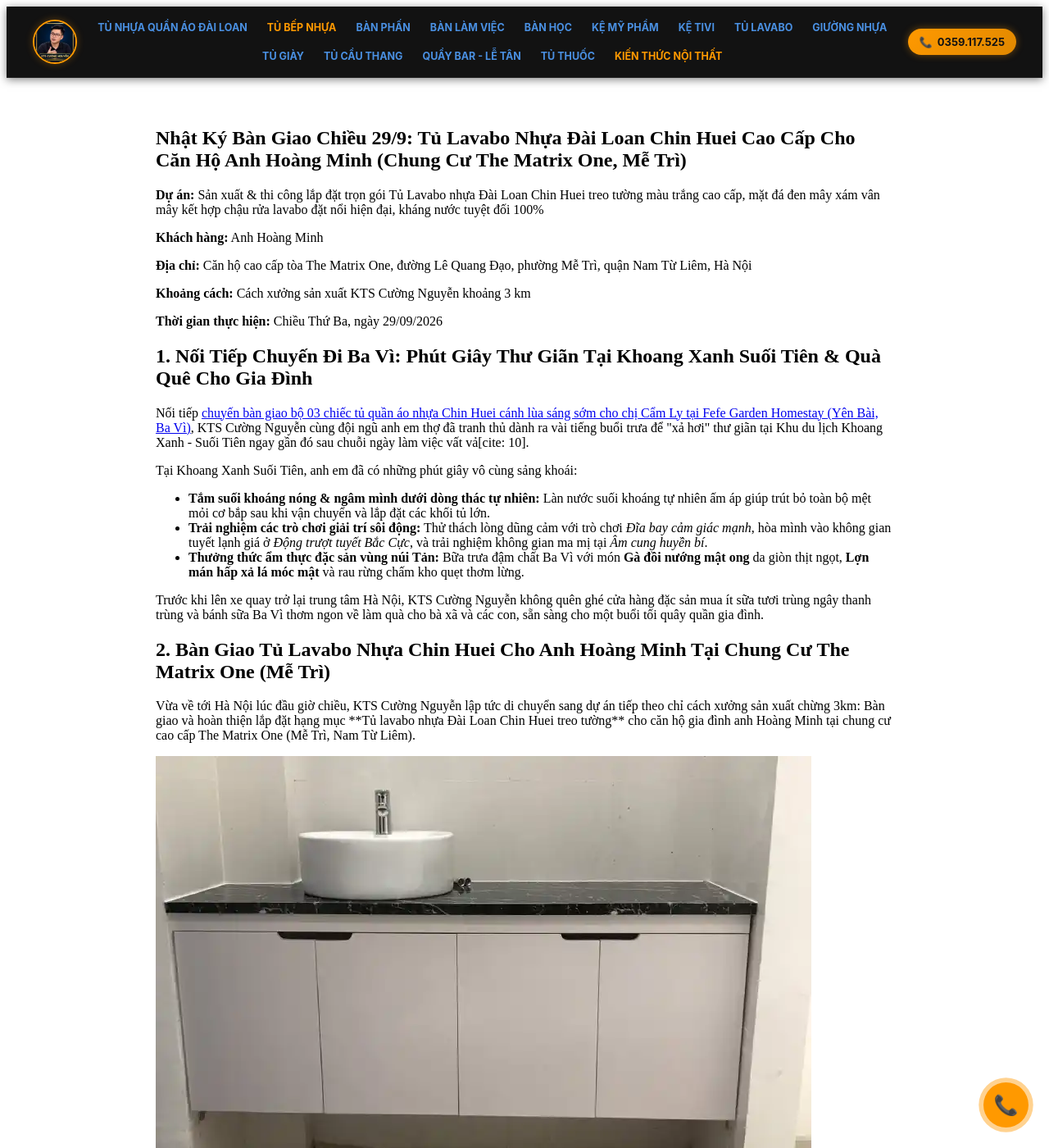
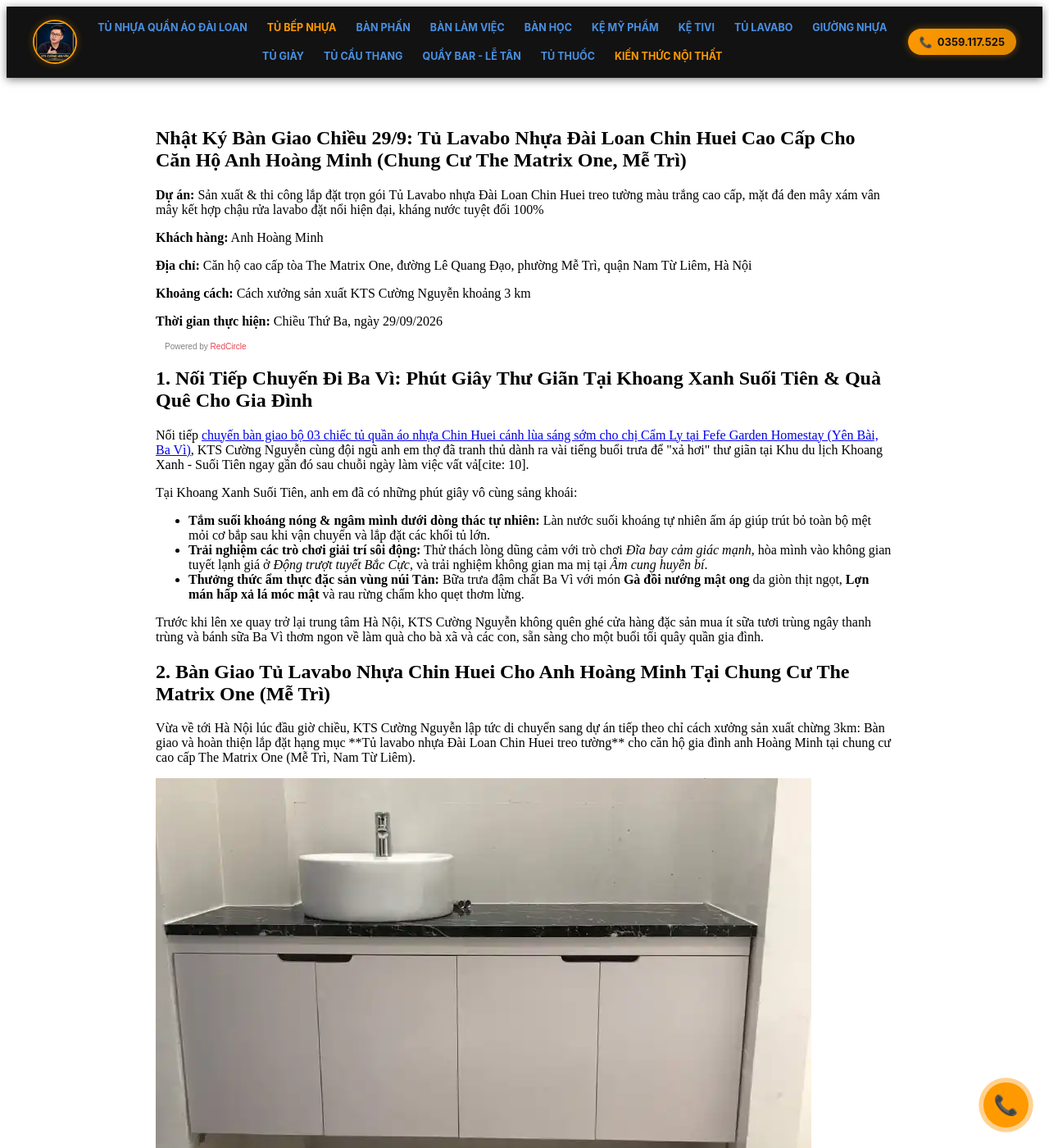
Before and after one commit to noithatchinhuei/ktscuongnguyen.github.io, a Jekyll site: the page built from du-an/tu-lavabo-nhua-dai-loan-matrix-one.html, in a window 1280 px wide and 1400 px high. Shown: the whole window at 82% size. Built offline with Jekyll 4.4.1, drawn with Linux system fonts in a browser that asks for light colours; a script that is not in the unit is left out.

Commit message:
Update tu-lavabo-nhua-dai-loan-matrix-one.html

```diff
--- a/du-an/tu-lavabo-nhua-dai-loan-matrix-one.html
+++ b/du-an/tu-lavabo-nhua-dai-loan-matrix-one.html
@@ -14,7 +14,24 @@ description: "Nhật ký chiều 29/9: Sau khi bàn giao 3 tủ quần áo tại
         <p><strong>Khoảng cách:</strong> Cách xưởng sản xuất KTS Cường Nguyễn khoảng 3 km</p>
         <p><strong>Thời gian thực hiện:</strong> Chiều Thứ Ba, ngày 29/09/2026</p>
     </div>
-
+<script async defer onload="redcircleIframe();" src="https://api.podcache.net/embedded-player/sh/9e8040ef-9777-487b-bc6e-672c41279bdf/ep/10c43973-cb7d-4728-82be-b9faf32ce793"></script>
+    <div class="redcirclePlayer-10c43973-cb7d-4728-82be-b9faf32ce793"></div>
+    <style>
+    .redcircle-link:link {
+        color: #ea404d;
+        text-decoration: none;
+    }
+    .redcircle-link:hover {
+        color: #ea404d;
+    }
+    .redcircle-link:active {
+        color: #ea404d;
+    }
+    .redcircle-link:visited {
+        color: #ea404d;
+    }
+</style>
+<p style="margin-top:3px;margin-left:11px;font-family: sans-serif;font-size: 10px; color: gray;">Powered by <a class="redcircle-link" href="https://redcircle.com?utm_source=rc_embedded_player&utm_medium=web&utm_campaign=embedded_v1">RedCircle</a></p>
     <h2>1. Nối Tiếp Chuyến Đi Ba Vì: Phút Giây Thư Giãn Tại Khoang Xanh Suối Tiên & Quà Quê Cho Gia Đình</h2>
     <p>Nối tiếp <a href="https://ktscuongnguyen.io.vn/du-an/chi-cam-ly-fefe-garden-homestay-yen-bai-ba-vi-tu-quan-ao-nhua-chin-huei.html" target="_blank">chuyến bàn giao bộ 03 chiếc tủ quần áo nhựa Chin Huei cánh lùa sáng sớm cho chị Cẩm Ly tại Fefe Garden Homestay (Yên Bài, Ba Vì)</a>, KTS Cường Nguyễn cùng đội ngũ anh em thợ đã tranh thủ dành ra vài tiếng buổi trưa để "xả hơi" thư giãn tại Khu du lịch Khoang Xanh - Suối Tiên ngay gần đó sau chuỗi ngày làm việc vất vả[cite: 10].</p>
 
```
